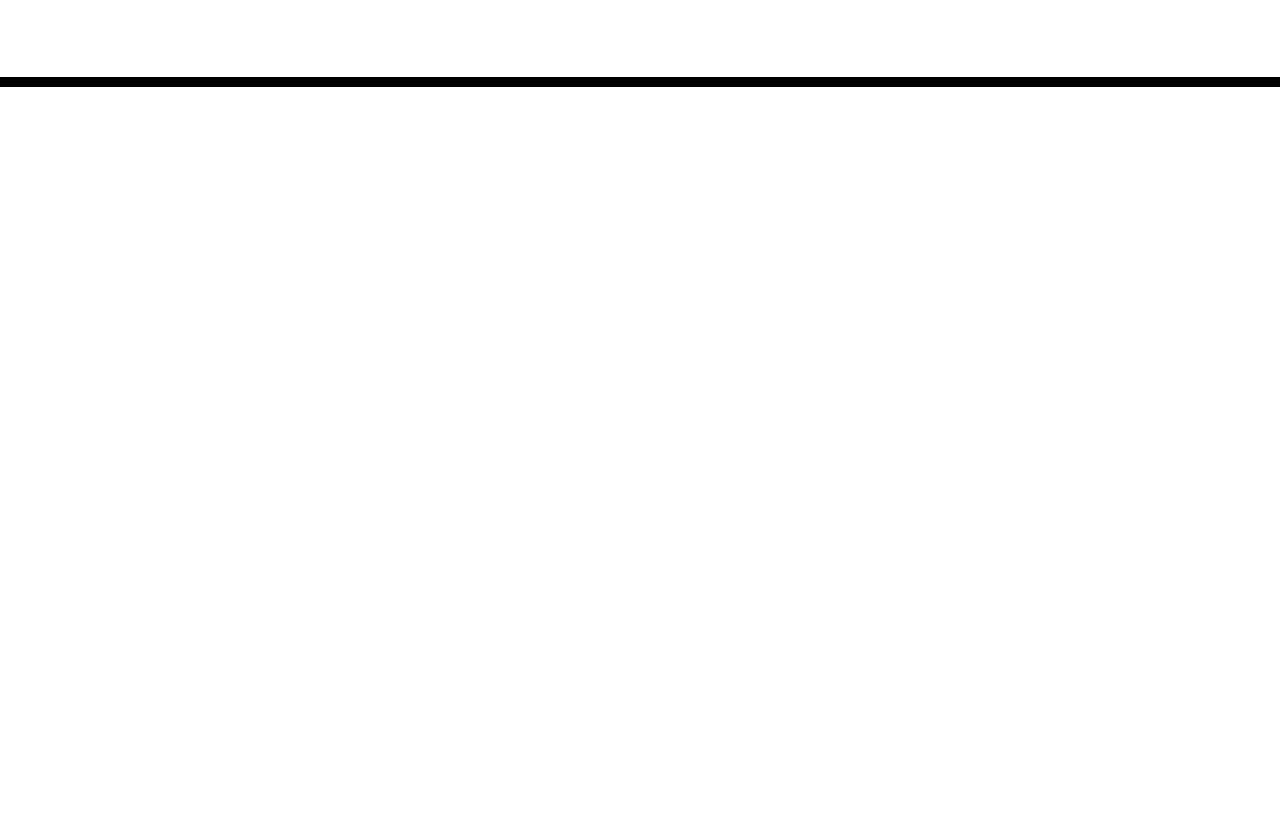
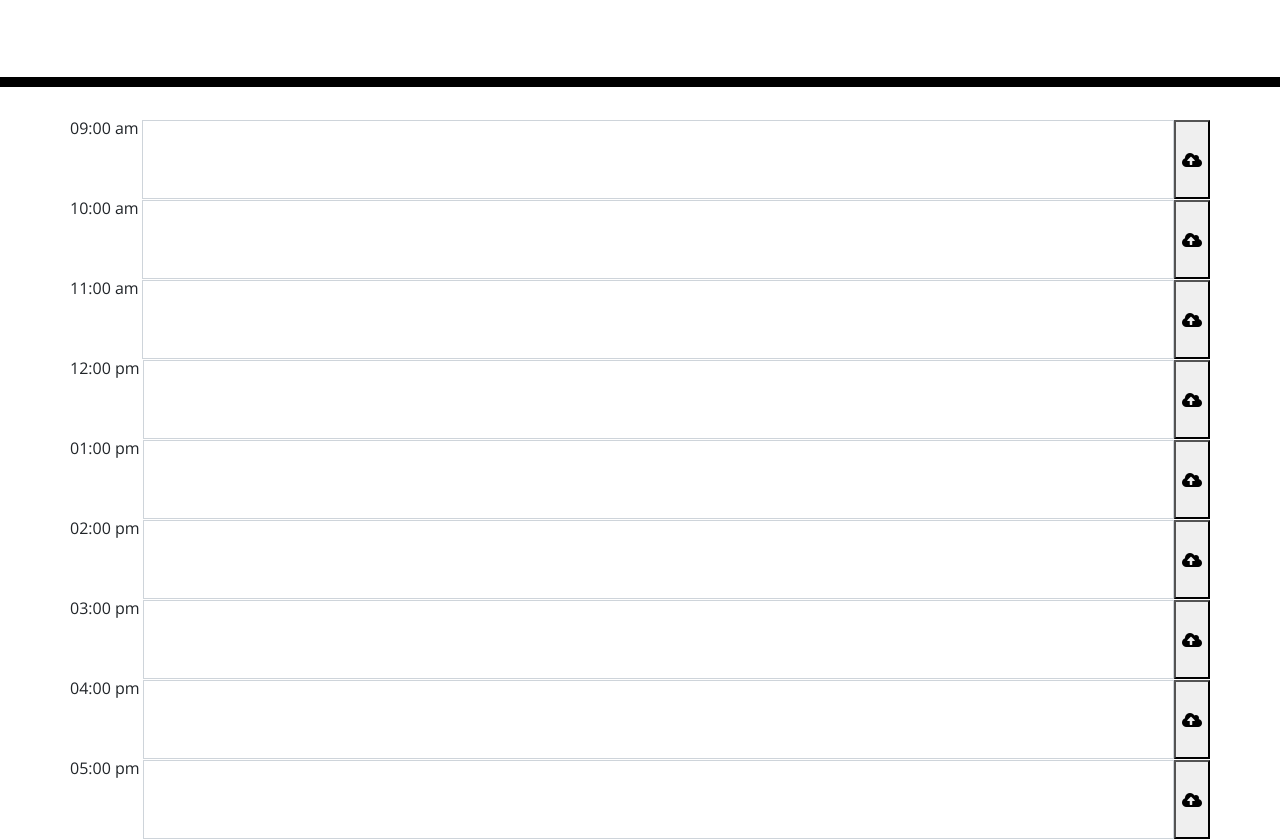
Before and after one commit to isthatsilva/challenge-5-work-day-scheduler, a plain HTML site: page Develop/index.html in a window 1280 px wide. Shown: the part 181-1020 px from the top of the page. Before the commit the page ends 800 px from the top, so only its background shows below. Drawn offline with nearby package versions, Linux system fonts and the light colour scheme.

Commit message:
added timeblocks

```diff
--- a/Develop/index.html
+++ b/Develop/index.html
@@ -30,9 +30,99 @@
     </header>
     <div class="container">
       <!-- Timeblocks go here -->
+      <div class="row">
+        <div class="input-group">
+          <div class="input-group-prepend">
+            <span class="text-hour">09:00 am </span>
+          </div>
+          <textarea class="form-control" aria-label="With textarea" id="9am"></textarea>
+          <button type="button" class="savebtn"><i class="fas fa-cloud-upload-alt"></i></button>
+        </div>
+      </div>
+
+      <div class="row">
+        <div class="input-group">
+          <div class="input-group-prepend">
+            <span class="text-hour">10:00 am </span>
+          </div>
+          <textarea class="form-control" aria-label="With textarea" id="10am"></textarea>
+          <button type="button" class="savebtn"><i class="fas fa-cloud-upload-alt"></i></button>
+        </div>
+      </div>
+
+      <div class="row">
+        <div class="input-group">
+          <div class="input-group-prepend">
+            <span class="text-hour">11:00 am </span>
+          </div>
+          <textarea class="form-control" aria-label="With textarea" id="11am"></textarea>
+          <button type="button" class="savebtn"><i class="fas fa-cloud-upload-alt"></i></button>
+        </div>
+      </div>
+
+      <div class="row">
+        <div class="input-group">
+          <div class="input-group-prepend">
+            <span class="text-hour">12:00 pm </span>
+          </div>
+          <textarea class="form-control" aria-label="With textarea" id="12pm"></textarea>
+          <button type="button" class="savebtn"><i class="fas fa-cloud-upload-alt"></i></button>
+        </div>
+      </div>
+
+      <div class="row">
+        <div class="input-group">
+          <div class="input-group-prepend">
+            <span class="text-hour">01:00 pm </span>
+          </div>
+          <textarea class="form-control" aria-label="With textarea" id="1pm"></textarea>
+          <button type="button" class="savebtn"><i class="fas fa-cloud-upload-alt"></i></button>
+        </div>
+      </div>
+
+      <div class="row">
+        <div class="input-group">
+          <div class="input-group-prepend">
+            <span class="text-hour">02:00 pm </span>
+          </div>
+          <textarea class="form-control" aria-label="With textarea" id="2pm"></textarea>
+          <button type="button" class="savebtn"><i class="fas fa-cloud-upload-alt"></i></button>
+        </div>
+      </div>
+
+      <div class="row">
+        <div class="input-group">
+          <div class="input-group-prepend">
+            <span class="text-hour">03:00 pm </span>
+          </div>
+          <textarea class="form-control" aria-label="With textarea" id="3pm"></textarea>
+          <button type="button" class="savebtn"><i class="fas fa-cloud-upload-alt"></i></button>
+        </div>
+      </div>
+
+      <div class="row">
+        <div class="input-group">
+          <div class="input-group-prepend">
+            <span class="text-hour">04:00 pm </span>
+          </div>
+          <textarea class="form-control" aria-label="With textarea" id="4pm"></textarea>
+          <button type="button" class="savebtn"><i class="fas fa-cloud-upload-alt"></i></button>
+        </div>
+      </div>
+
+      <div class="row">
+        <div class="input-group">
+          <div class="input-group-prepend">
+            <span class="text-hour">05:00 pm </span>
+          </div>
+          <textarea class="form-control" aria-label="With textarea" id="5pm"></textarea>
+          <button type="button" class="savebtn"><i class="fas fa-cloud-upload-alt"></i></button>
+        </div>
+      </div>
     </div>
 
     <script src="https://cdnjs.cloudflare.com/ajax/libs/jquery/3.2.1/jquery.min.js"></script>
     <script src="https://cdnjs.cloudflare.com/ajax/libs/moment.js/2.24.0/moment.min.js"></script>
+    <script src="./script.js"></script>
   </body>
 </html>
```
